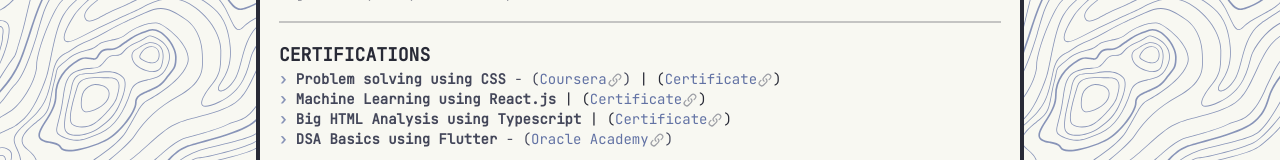
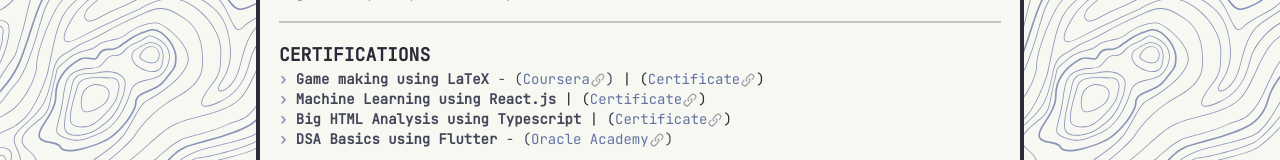
Before and after one commit to pujan-modha/web-resume, a React (Vite) app: page / in a window 1280 px wide. Shown: the part 1653-1813 px from the top of the page. Built offline with nearby package versions, Linux system fonts and the light colour scheme.

Commit message:
experimental changes

```diff
--- a/src/data/CertificationsData.ts
+++ b/src/data/CertificationsData.ts
@@ -1,6 +1,6 @@
 export const CertificationsData = [
     {
-        certificationCourseName : "Problem solving using CSS",
+        certificationCourseName : "Game making using LaTeX",
         certificationHaveCourseLink : true,
         certificationCoursePlatformName : "Coursera",
         certificationLinkToCourse : "/",
```
